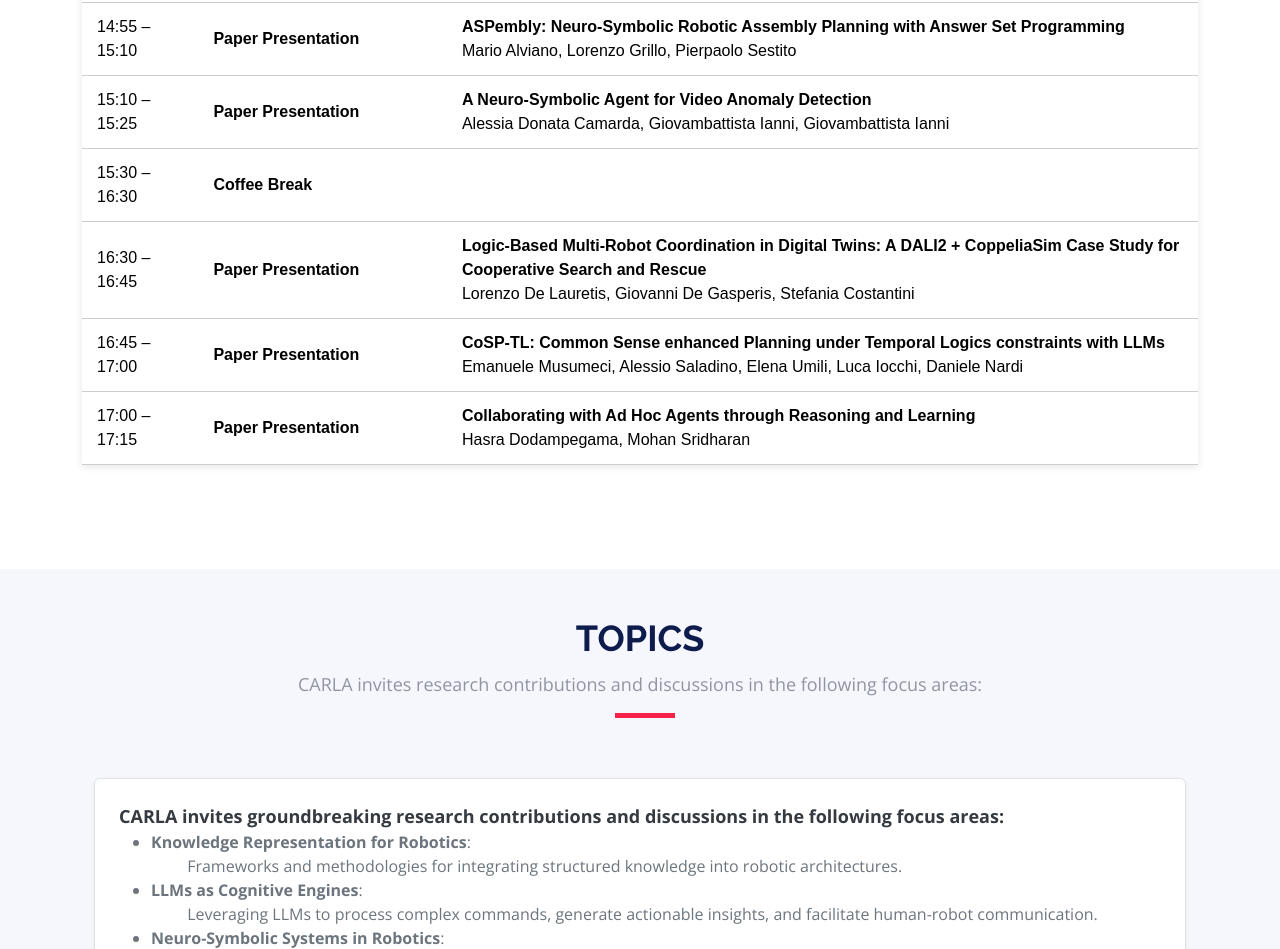
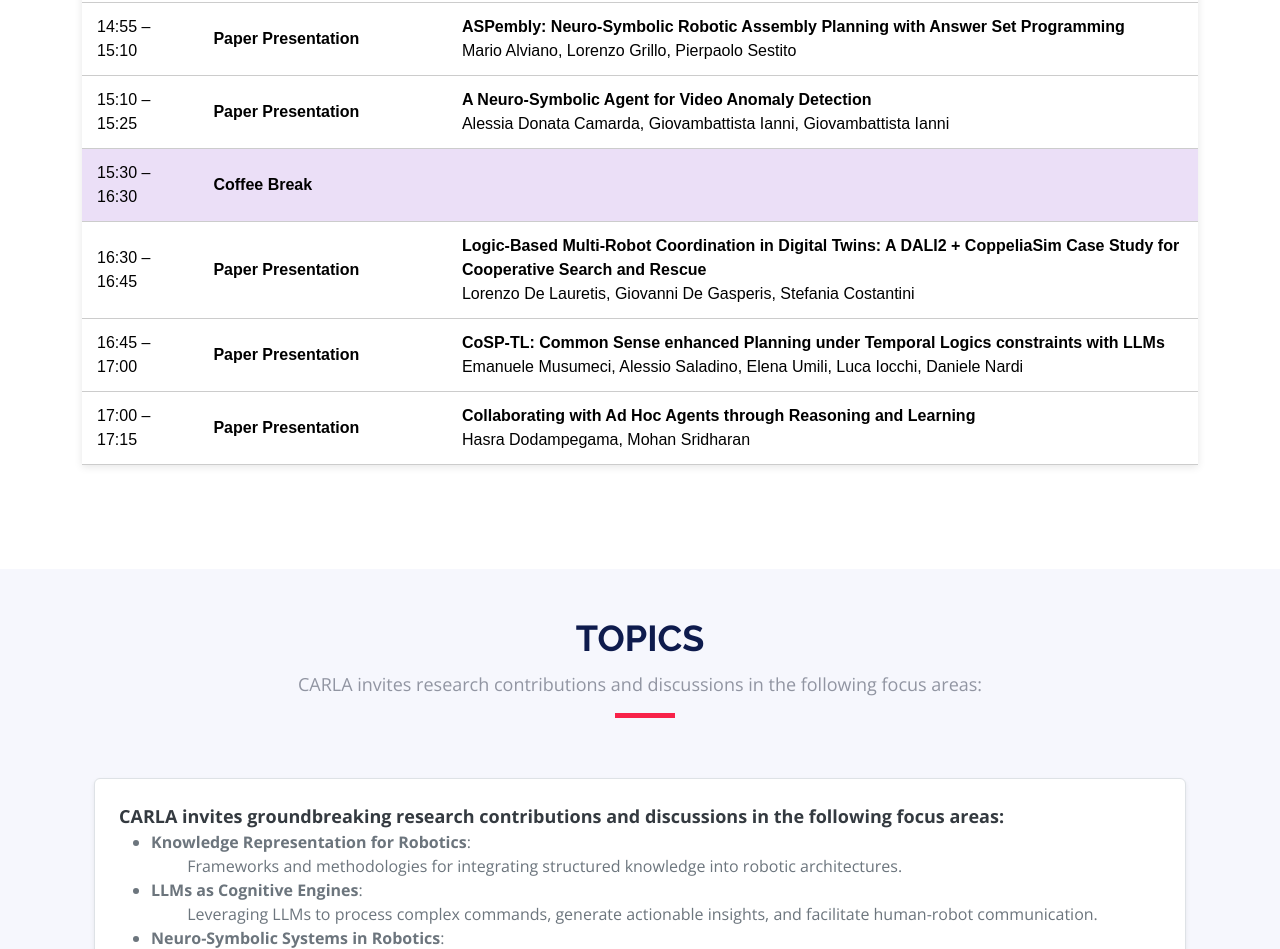
Before and after one commit to ws-carla/web, a plain HTML site: page index.html in a window 1280 px wide. Shown: the part 1713-2662 px from the top of the page. Drawn offline with nearby package versions, Linux system fonts and the light colour scheme.

Commit message:
Add background color to coffee break row
Updated table row for coffee break with background color.

```diff
--- a/index.html
+++ b/index.html
@@ -193,12 +193,11 @@
                   </td>
                 </tr>
                 <tr class="coffee-break">
-                  <td>15:30 – 16:30</td>
-                  <td><b>Coffee Break </b> </td>
-                  <td>
-                  <b> </b>
-                  <br>
-
+                  <td style="background-color:#ebdff7;">15:30 – 16:30</td>
+                  <td style="background-color:#ebdff7;"><b>Coffee Break</b></td>
+                  <td style="background-color:#ebdff7;">
+                    <b></b>
+                    <br>
                   </td>
                 </tr>
                 <tr>
```
